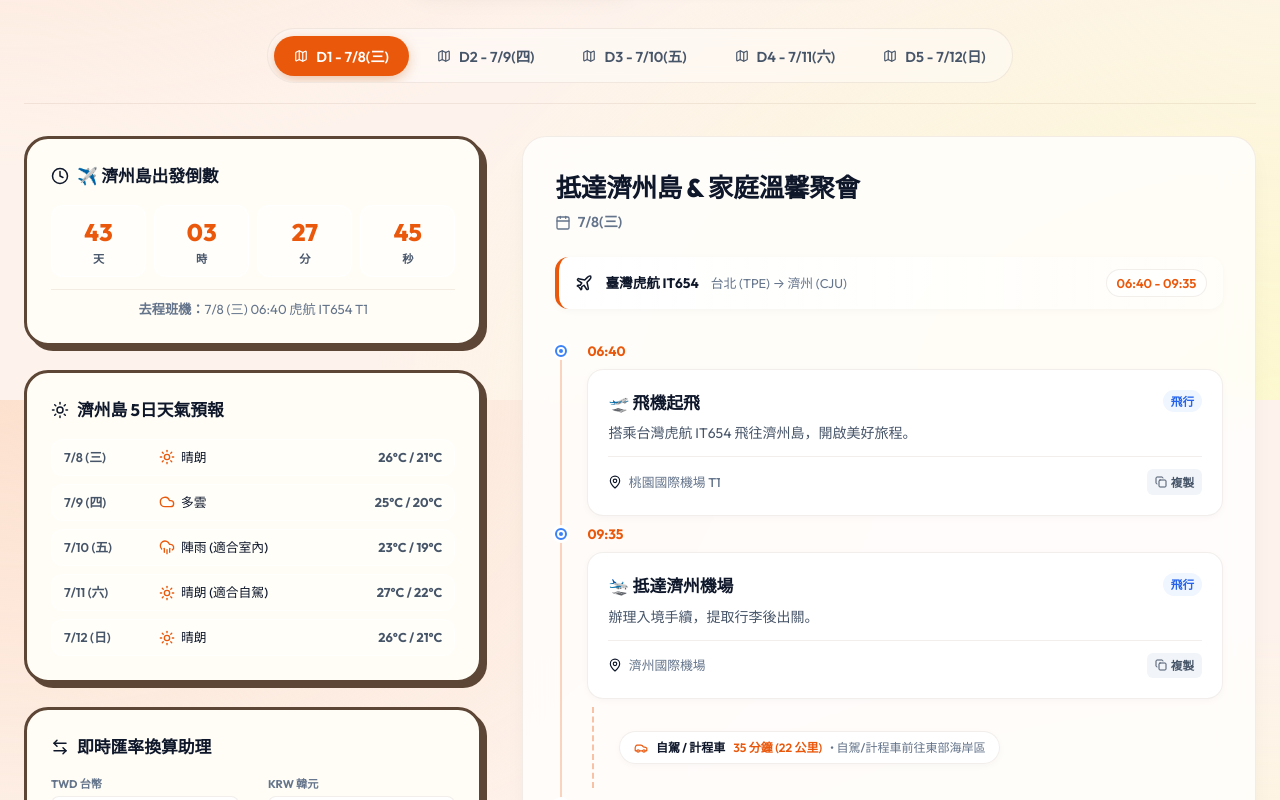
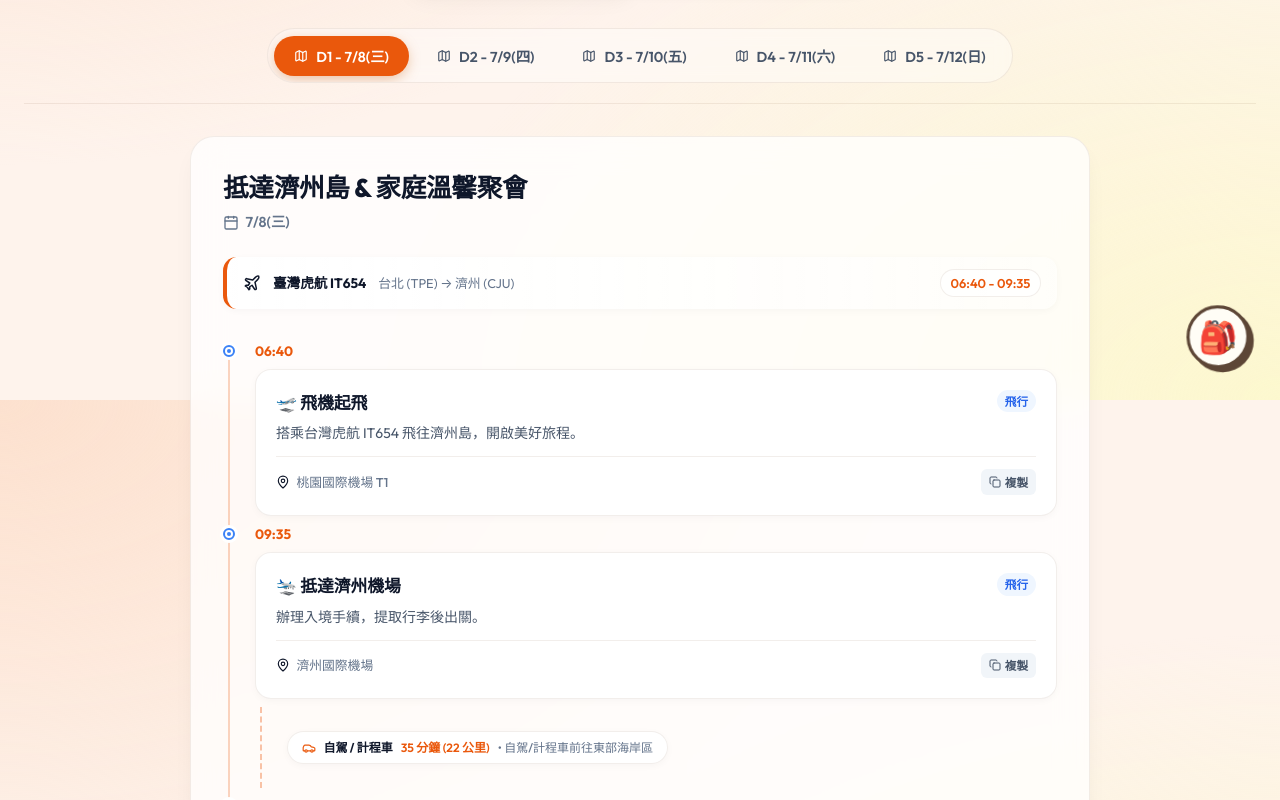
Before and after one commit to lululi2025/jeju-itinerary, a React (Vite) app: page / in a window 1280 px wide. Shown: the part 400-1200 px from the top of the page. Built offline with nearby package versions, Linux system fonts and the light colour scheme.

Commit message:
style: hide checklist into collapsible drawer/bottom-sheet for clean mobile view

```diff
--- a/src/App.jsx
+++ b/src/App.jsx
@@ -12,7 +12,7 @@ function App() {
   const activeItinerary = itineraryMode === 'mine' ? myItinerary : familyItinerary;
 
   const [selectedDay, setSelectedDay] = useState(activeItinerary[0]);
-  const [mobileTab, setMobileTab] = useState('timeline');
+  const [isPrepOpen, setIsPrepOpen] = useState(false);
 
   // Sync selectedDay whenever the itinerary mode changes
   useEffect(() => {
@@ -49,16 +49,6 @@ function App() {
       });
     } else {
       setItineraryMode(mode);
-    }
-  };
-
-  const handleMobileTabSelect = (tab) => {
-    if (document.startViewTransition) {
-      document.startViewTransition(() => {
-        setMobileTab(tab);
-      });
-    } else {
-      setMobileTab(tab);
     }
   };
 
@@ -117,6 +107,10 @@ function App() {
               <Download size={14} />
               <span>列印 / 導出 PDF</span>
             </button>
+            <button className="hero-btn prep-toggle-btn" onClick={() => setIsPrepOpen(true)}>
+              <Briefcase size={14} />
+              <span>行前準備 🎒</span>
+            </button>
           </div>
         </div>
       </div>
@@ -156,37 +150,35 @@ function App() {
           </nav>
         </header>
 
-        {/* Main Split Grid */}
-        <main className="app-main-grid">
-          {/* Left Widget Sidebar Container */}
-          <div className={`sidebar-container ${mobileTab === 'dashboard' ? 'mobile-active' : 'mobile-hidden'}`}>
-            {selectedDay && <Dashboard themeColor={selectedDay.theme.accent} />}
-          </div>
-
-          {/* Right Dynamic Timeline View Container */}
-          <div className={`timeline-wrapper ${mobileTab === 'timeline' ? 'mobile-active' : 'mobile-hidden'}`}>
+        {/* Main Spacious Timeline Grid */}
+        <main className="app-main-grid single-timeline-view">
+          <div className="timeline-wrapper full-width">
             {selectedDay && <Timeline dayData={selectedDay} />}
           </div>
         </main>
+      </div>
 
-        {/* Mobile Bottom Floating Navigation Bar */}
-        <div className="mobile-nav-bar">
-          <button
-            className={`mobile-nav-btn ${mobileTab === 'timeline' ? 'active' : ''}`}
-            onClick={() => handleMobileTabSelect('timeline')}
-          >
-            <Map size={18} />
-            <span>每日行程</span>
-          </button>
-          <button
-            className={`mobile-nav-btn ${mobileTab === 'dashboard' ? 'active' : ''}`}
-            onClick={() => handleMobileTabSelect('dashboard')}
-          >
-            <Briefcase size={18} />
-            <span>行前準備</span>
-          </button>
+      {/* Collapsible Sliding Cozy Drawer for Pre-trip Preparation */}
+      {isPrepOpen && (
+        <div className="drawer-overlay" onClick={() => setIsPrepOpen(false)}>
+          <div className="drawer-content animate-slide-in" onClick={(e) => e.stopPropagation()}>
+            <div className="drawer-header">
+              <h3 className="drawer-title">🎒 行前準備助理</h3>
+              <button className="drawer-close-btn" onClick={() => setIsPrepOpen(false)}>✕</button>
+            </div>
+            <div className="drawer-scroll-body">
+              {selectedDay && <Dashboard themeColor={selectedDay.theme.accent} />}
+            </div>
+          </div>
         </div>
-      </div>
+      )}
+
+      {/* Floating Action Button (FAB) for quick drawer access */}
+      {!isPrepOpen && (
+        <button className="floating-prep-fab" onClick={() => setIsPrepOpen(true)} title="開啟行前準備">
+          🎒
+        </button>
+      )}
     </div>
   );
 }
--- a/src/index.css
+++ b/src/index.css
@@ -1050,9 +1050,9 @@ body {
     gap: 0.75rem;
   }
 
-  /* Provide padding at the bottom so elements are not covered by the floating nav bar */
+  /* Clean mobile wrapper padding with no bottom tab nav */
   .app-wrapper {
-    padding: 1.5rem 1rem 7.5rem 1rem;
+    padding: 1.5rem 1rem 3rem 1rem;
     gap: 1.5rem;
   }
 
@@ -1265,3 +1265,165 @@ body {
     box-shadow: none !important;
   }
 }
+
+/* ==========================================================================
+   Cozy Collapsible Drawer & Floating Action Button (FAB)
+   ========================================================================== */
+
+/* Single full-width timeline view layout spacing */
+.single-timeline-view {
+  grid-template-columns: 1fr !important;
+  max-width: 900px;
+  margin: 0 auto;
+}
+
+.timeline-wrapper.full-width {
+  grid-column: span 1 !important;
+  width: 100% !important;
+}
+
+/* Floating Action Button (FAB) for Pre-trip Preparation */
+.floating-prep-fab {
+  position: fixed;
+  bottom: 2rem;
+  right: 2rem;
+  width: 60px;
+  height: 60px;
+  border-radius: 50%;
+  background: #fffdf6;
+  border: 3px solid #5d4636;
+  box-shadow: 4px 4px 0px #5d4636;
+  font-size: 30px;
+  display: flex;
+  align-items: center;
+  justify-content: center;
+  cursor: pointer;
+  z-index: 999;
+  transition: transform 0.2s cubic-bezier(0.175, 0.885, 0.32, 1.275), box-shadow 0.2s ease;
+  animation: cute-bobbing 2.2s infinite ease-in-out;
+}
+
+.floating-prep-fab:hover {
+  transform: scale(1.15) rotate(6deg);
+  box-shadow: 6px 6px 0px #5d4636;
+}
+
+.floating-prep-fab:active {
+  transform: scale(0.95);
+}
+
+/* Collapsible Drawer overlay with blurry backdrop */
+.drawer-overlay {
+  position: fixed;
+  top: 0;
+  left: 0;
+  width: 100vw;
+  height: 100vh;
+  background: rgba(15, 23, 42, 0.35);
+  backdrop-filter: blur(8px);
+  -webkit-backdrop-filter: blur(8px);
+  z-index: 1000;
+  display: flex;
+  justify-content: flex-end;
+  align-items: center;
+  transition: opacity 0.3s ease;
+}
+
+.drawer-content {
+  width: 440px;
+  height: 100%;
+  background: #f7f2e8; /* Cozy pastel Animal Crossing warm background */
+  border-left: 4px solid #5d4636;
+  display: flex;
+  flex-direction: column;
+  box-shadow: -10px 0 30px rgba(15, 23, 42, 0.12);
+  position: relative;
+  overflow: hidden;
+}
+
+.drawer-header {
+  display: flex;
+  align-items: center;
+  justify-content: space-between;
+  padding: 1.25rem 1.5rem;
+  border-bottom: 3px dashed #e8dfc7;
+  background: #fffdf6;
+}
+
+.drawer-title {
+  font-size: 1.15rem;
+  font-weight: 850;
+  color: #5d4636;
+}
+
+.drawer-close-btn {
+  background: #f4edd2;
+  border: 2px solid #5d4636;
+  width: 32px;
+  height: 32px;
+  border-radius: 50%;
+  font-size: 13px;
+  font-weight: 800;
+  color: #5d4636;
+  display: flex;
+  align-items: center;
+  justify-content: center;
+  cursor: pointer;
+  transition: all 0.2s cubic-bezier(0.175, 0.885, 0.32, 1.275);
+}
+
+.drawer-close-btn:hover {
+  transform: scale(1.12) rotate(90deg);
+  background: #ea580c;
+  color: white;
+}
+
+.drawer-scroll-body {
+  flex: 1;
+  overflow-y: auto;
+  padding: 1.5rem;
+  display: flex;
+  flex-direction: column;
+  gap: 1.5rem;
+}
+
+/* Slide in animation from right */
+@keyframes slideInRight {
+  from { transform: translateX(100%); }
+  to { transform: translateX(0); }
+}
+
+.animate-slide-in {
+  animation: slideInRight 0.35s cubic-bezier(0.16, 1, 0.3, 1) forwards;
+}
+
+/* Mobile responsive bottom sheet drawer */
+@media (max-width: 768px) {
+  .drawer-overlay {
+    justify-content: center;
+    align-items: flex-end;
+  }
+
+  .drawer-content {
+    width: 100%;
+    height: 82vh;
+    border-left: none;
+    border-top: 4px solid #5d4636;
+    border-radius: 2rem 2rem 0 0;
+    animation: slideUpBottom 0.38s cubic-bezier(0.16, 1, 0.3, 1) forwards;
+  }
+
+  @keyframes slideUpBottom {
+    from { transform: translateY(100%); }
+    to { transform: translateY(0); }
+  }
+
+  .floating-prep-fab {
+    bottom: 1.5rem;
+    right: 1.5rem;
+    width: 56px;
+    height: 56px;
+    font-size: 28px;
+    box-shadow: 3px 3px 0px #5d4636;
+  }
+}
```
